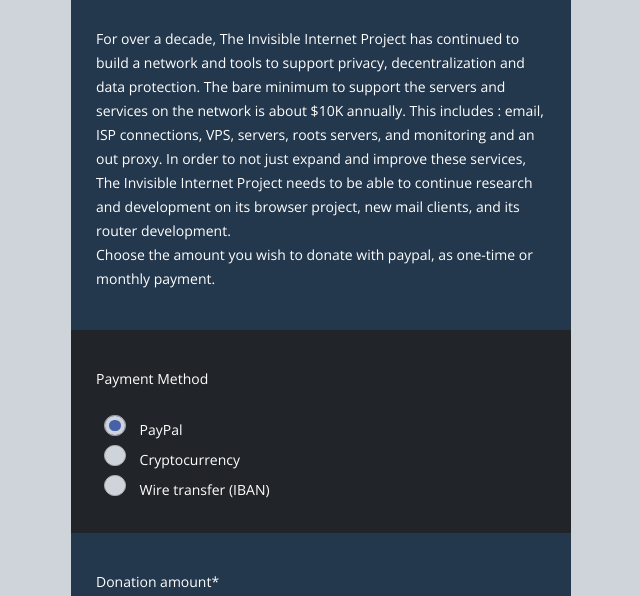
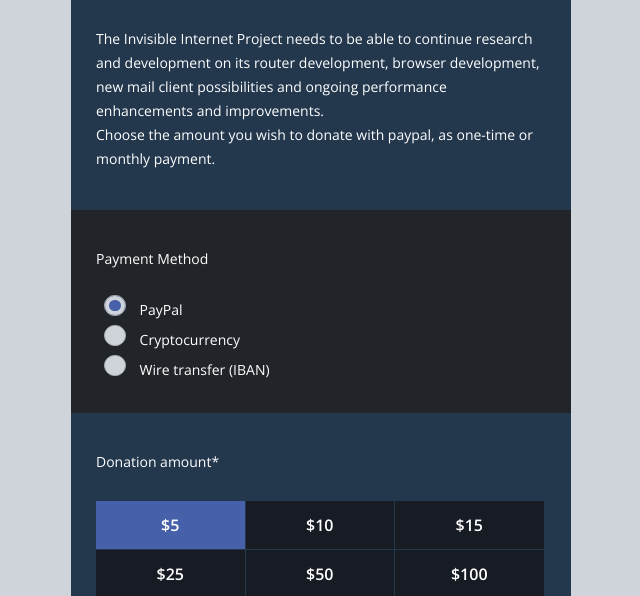
Before and after one commit to mikalv/donate.i2p.io, a website: page public/index.html in a window 1280 px wide. Shown: the part 160-756 px from the top of the page, without its empty margins (319-959 px from the left). Drawn offline with nearby package versions, Linux system fonts and the light colour scheme.

Commit message:
text update

```diff
--- a/public/index.html
+++ b/public/index.html
@@ -22,9 +22,8 @@
     <div class="donate">
   <div class="donate-black">
     <h2><span>$</span> Donate to I2P</h3>
-    <p>For over a decade, The Invisible Internet Project has continued to build a network and tools to support privacy, decentralization and data protection.
-
-      The bare minimum to support the servers and services on the network is about $10K annually. This includes : email, ISP connections, VPS, servers, roots servers, and monitoring and an out proxy. In order to not just expand and improve these services, The Invisible Internet Project needs to be able to continue research and development on its browser project, new mail clients, and its router development.<br>Choose the amount you wish to donate with paypal, as one-time or monthly payment. </p>
+    <p>
+      The Invisible Internet Project needs to be able to continue research and development on its router development, browser development, new mail client possibilities and ongoing performance enhancements and improvements.<br>Choose the amount you wish to donate with paypal, as one-time or monthly payment. </p>
   </div>
   <div class="donate-blue donate-payment">
     <h3>Payment Method</h3>
```
